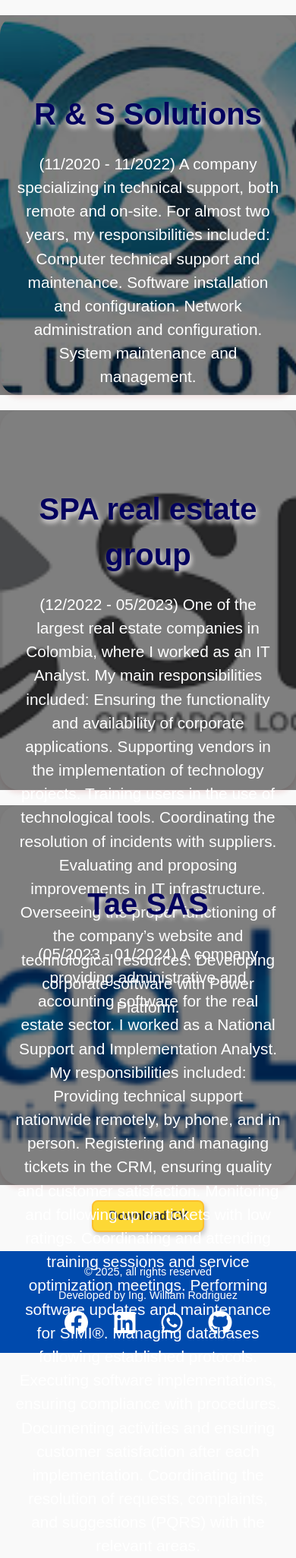
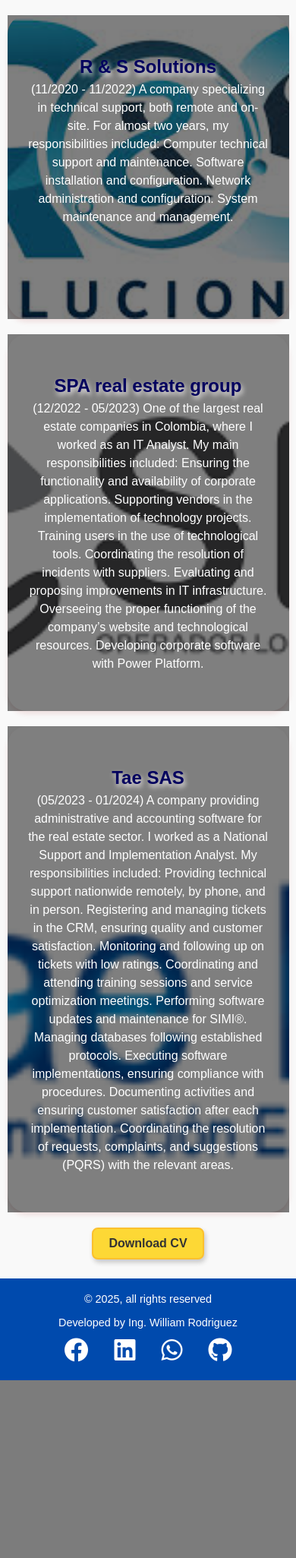
Before and after one commit to William0814/Meine_CV, a Django app: page /experience/ in a window 390 px wide. Shown: the part 125-2176 px from the top of the page at 76% size. After the commit the page ends 1942 px from the top, so only its background shows below. Run offline with Django 5.2, Linux system fonts and the light colour scheme.

Commit message:
deploy is correct, appment from responsive

```diff
--- a/meine_cv/settings.py
+++ b/meine_cv/settings.py
@@ -31,7 +31,7 @@
 # SECURITY WARNING: don't run with debug turned on in production!
 DEBUG = True
 
-ALLOWED_HOSTS = ["william-rodriguez-cv.up.railway.app"]
+ALLOWED_HOSTS = ["william-rodriguez-cv.up.railway.app", "127.0.0.1"]
 
 
 # Application definition
--- a/portafolio/static/portafolio/styles.css
+++ b/portafolio/static/portafolio/styles.css
@@ -414,3 +414,40 @@
     padding: 8px 15px;
   }
 }
+@media (max-width: 768px) {
+  .about_me h2,
+  .rys h2,
+  .spa h2,
+  .tae h2,
+  .sena h2,
+  .cun h2 {
+    font-size: 1.5rem;
+    max-width: 90%;
+    margin: 0 auto;
+    word-wrap: break-word;
+  }
+
+  .about_me p,
+  .rys p,
+  .spa p,
+  .tae p,
+  .sena p,
+  .cun p {
+    font-size: 1rem;
+    max-width: 90%;
+    margin: 0 auto;
+    word-wrap: break-word;
+  }
+
+  .about_me,
+  .rys,
+  .spa,
+  .tae,
+  .sena,
+  .cun {
+    padding: 50px 10px; /* Reducir el padding */
+    height: auto;
+    background-size: cover;
+    background-attachment: scroll; /* Evitar problemas de fondo fijo */
+  }
+}
```
Also changed, not shown: portafolio/migrations/0001_initial.py.
